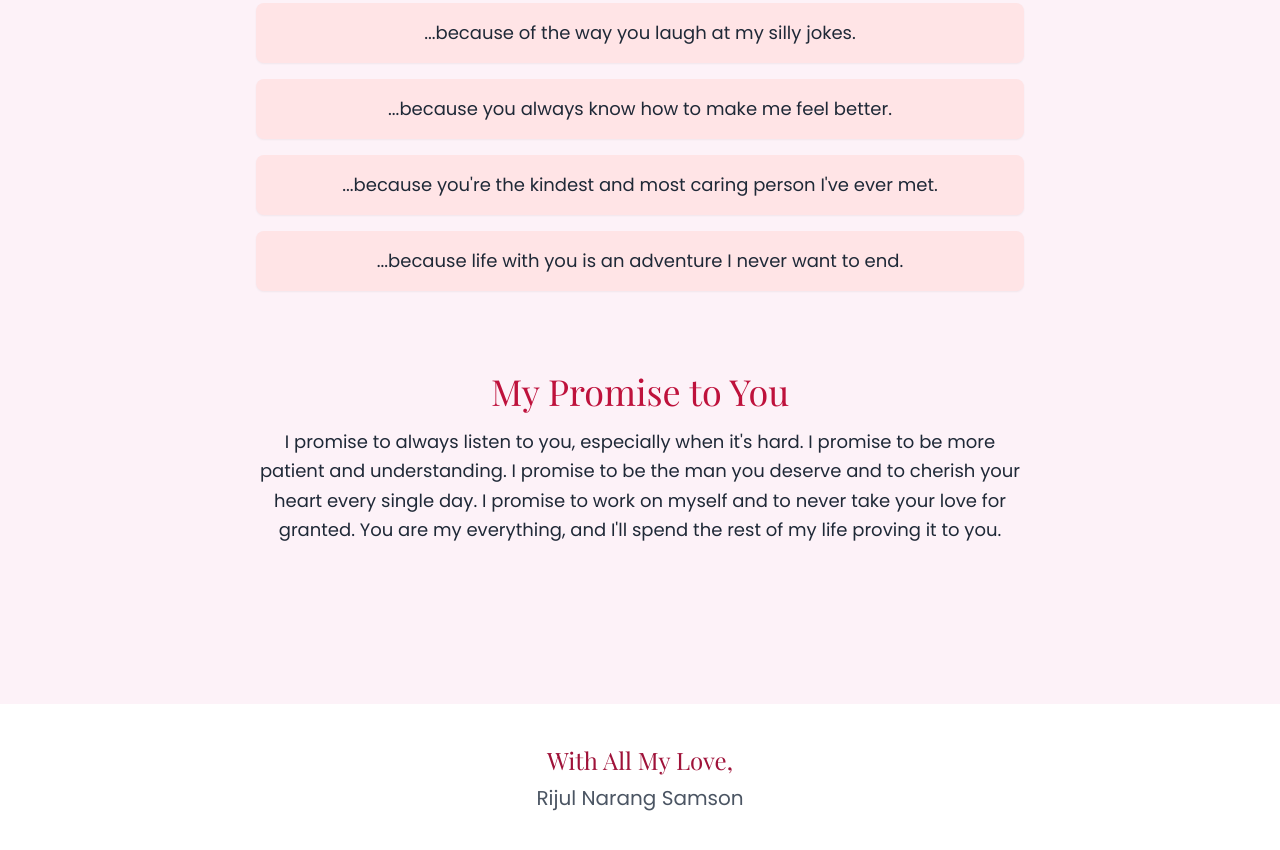
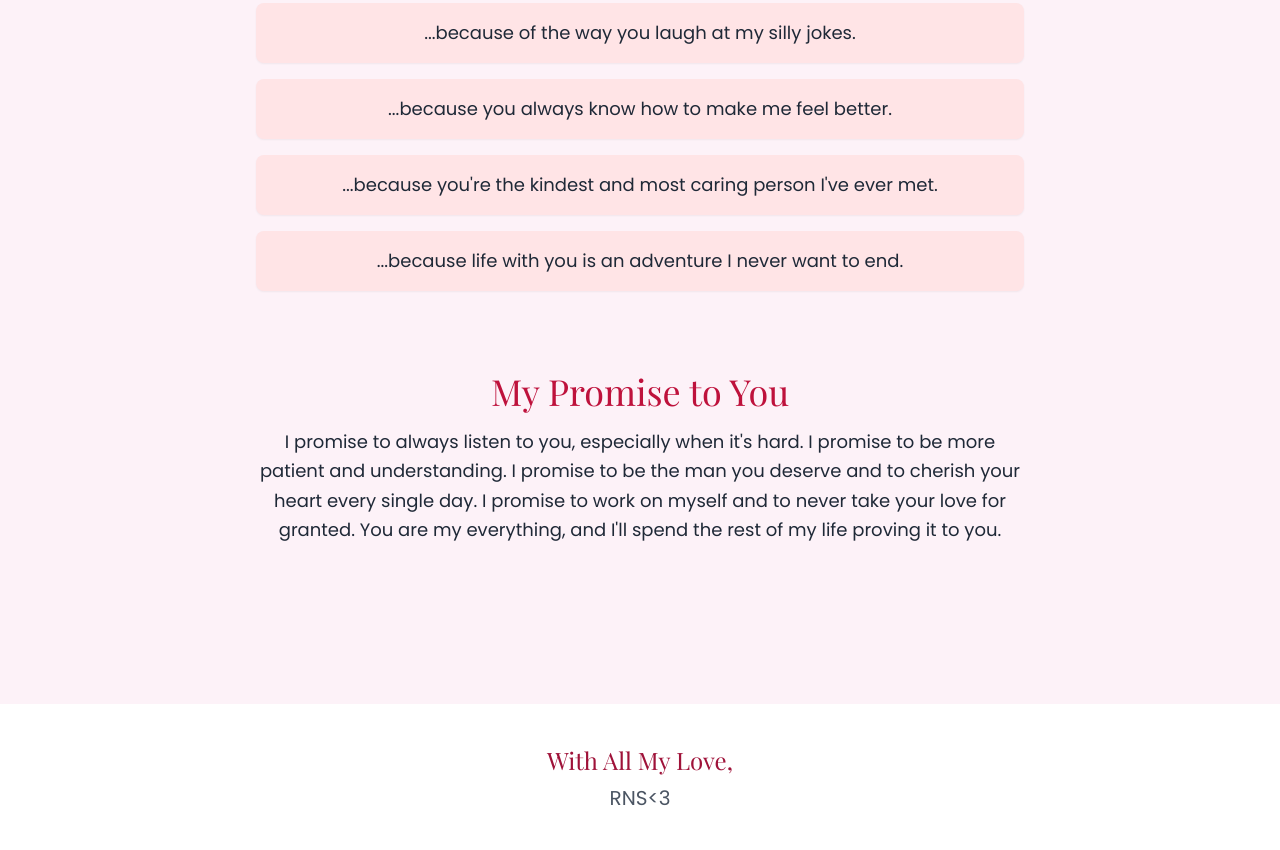
Before and after one commit to rns2704/iloveyou, a plain HTML site: page index.html in a window 1280 px wide. Shown: the part 2132-2982 px from the top of the page. Drawn offline with nearby package versions, Linux system fonts and the light colour scheme.

Commit message:
Update index.html

```diff
--- a/index.html
+++ b/index.html
@@ -153,7 +153,7 @@
     <footer class="text-center py-10 bg-white mt-12">
         <p class="text-2xl font-playfair text-rose-800">With All My Love,</p>
         <!-- IMPORTANT: Put your name here -->
-        <p class="text-xl text-gray-600 mt-2">Rijul Narang Samson</p>
+        <p class="text-xl text-gray-600 mt-2">RNS<3</p>
     </footer>
 
 </body>
```
